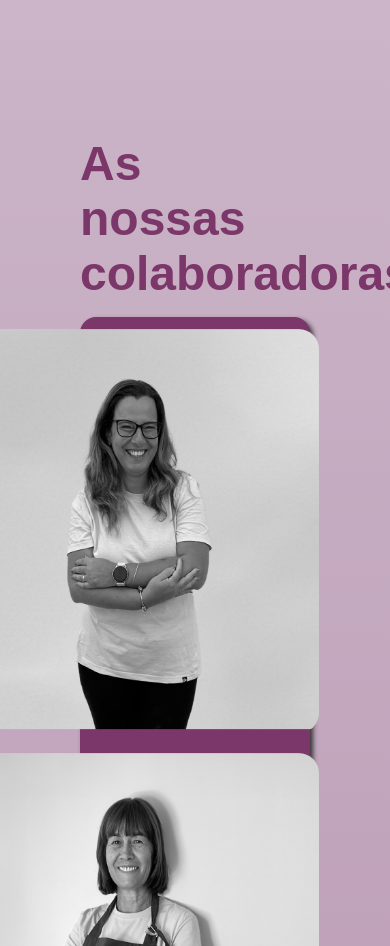
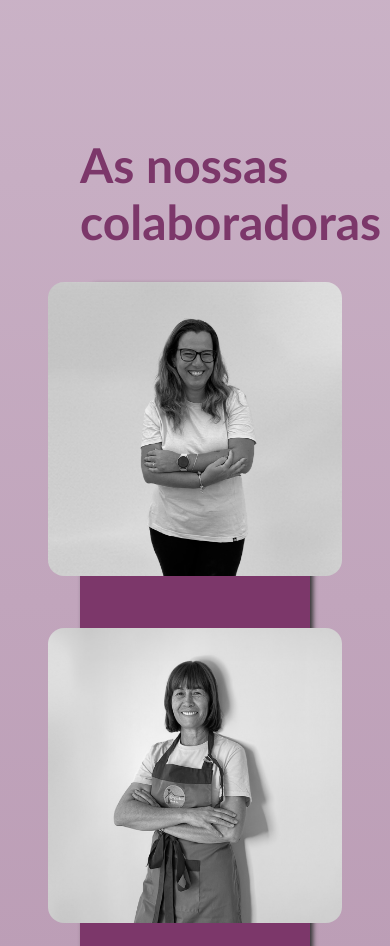
Before and after one commit to IrinaKrdmva/OPS, a website: page index.html in a window 390 px wide. Shown: the part 1940-2886 px from the top of the page. Drawn offline with nearby package versions, Linux system fonts and the light colour scheme.

Commit message:
Update colaboradoras

```diff
--- a/style.css
+++ b/style.css
@@ -293,27 +293,25 @@ nav li:first-child {
 .colaboradoras-titulo {
   color: var(--roxo);
   font-size: 3rem;
+  margin-bottom: 1.5rem;
+  font-family: "Candara", sans-serif;
+  font-weight: var(--bold);
 }
 
 .colaboradorasBox {
+  position: relative;
   display: flex;
+  justify-content: space-evenly;
+  align-items: center;
   background-color: #7c376a;
-  width: 100%;
   border-radius: 1rem;
   box-shadow: 3px 3px 5px #333;
 }
 
-.image-area {
-  margin-top: -20%;
-  left: 17%;
-  transform: translate(-50%, 3%);
-  position: relative;
-  margin: 1rem;
-}
-
 .image-area img {
-  max-width: 100%;
+  max-width: 85%;
   height: auto;
+  border-radius: 1rem;
 }
 
 .image-area {
@@ -321,7 +319,7 @@ nav li:first-child {
   flex-direction: column;
   align-items: center;
   text-align: center;
-  margin-bottom: 1.25rem;
+  margin: 2rem 0;
 }
 
 .image-area h2 {
@@ -466,6 +464,10 @@ nav li:first-child {
   .servicos-text2 {
     font-size: 1.3rem;
   }
+
+  .colaboradorasBox {
+    justify-content: center;
+  }
 }
 
 @media all and (max-width: 1000px) {
@@ -496,6 +498,16 @@ nav li:first-child {
 
   .servicos-text2 {
     font-size: 1.1rem;
+  }
+
+  .colaboradorasBox {
+    display: block;
+    justify-content: center;
+    align-items: center;
+  }
+
+  .image-area {
+    left: 50%;
   }
 }
 
@@ -535,10 +547,6 @@ nav li:first-child {
   .feedback {
     text-align: center;
   }
-
-  .colaboradorasBox {
-    display: block;
-  }
 }
 
 @media all and (max-width: 700px) {
@@ -556,6 +564,17 @@ nav li:first-child {
 
   .servicos-text2 {
     font-size: 0.75rem;
+  }
+
+  .image-area {
+    left: 47%;
+  }
+
+  .image-area img {
+    max-width: 80%;
+    height: auto;
+    margin-bottom: 1rem;
+    border-radius: 1rem;
   }
 }
 
```
